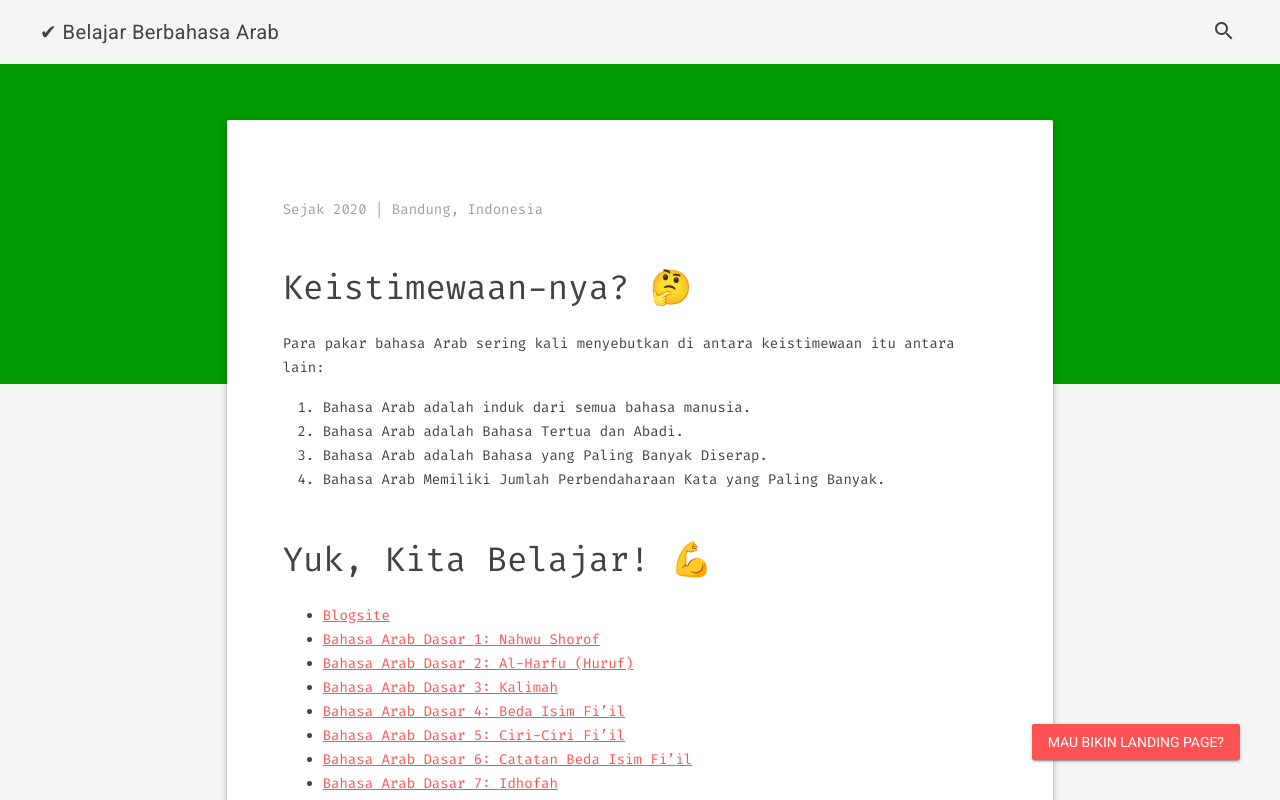
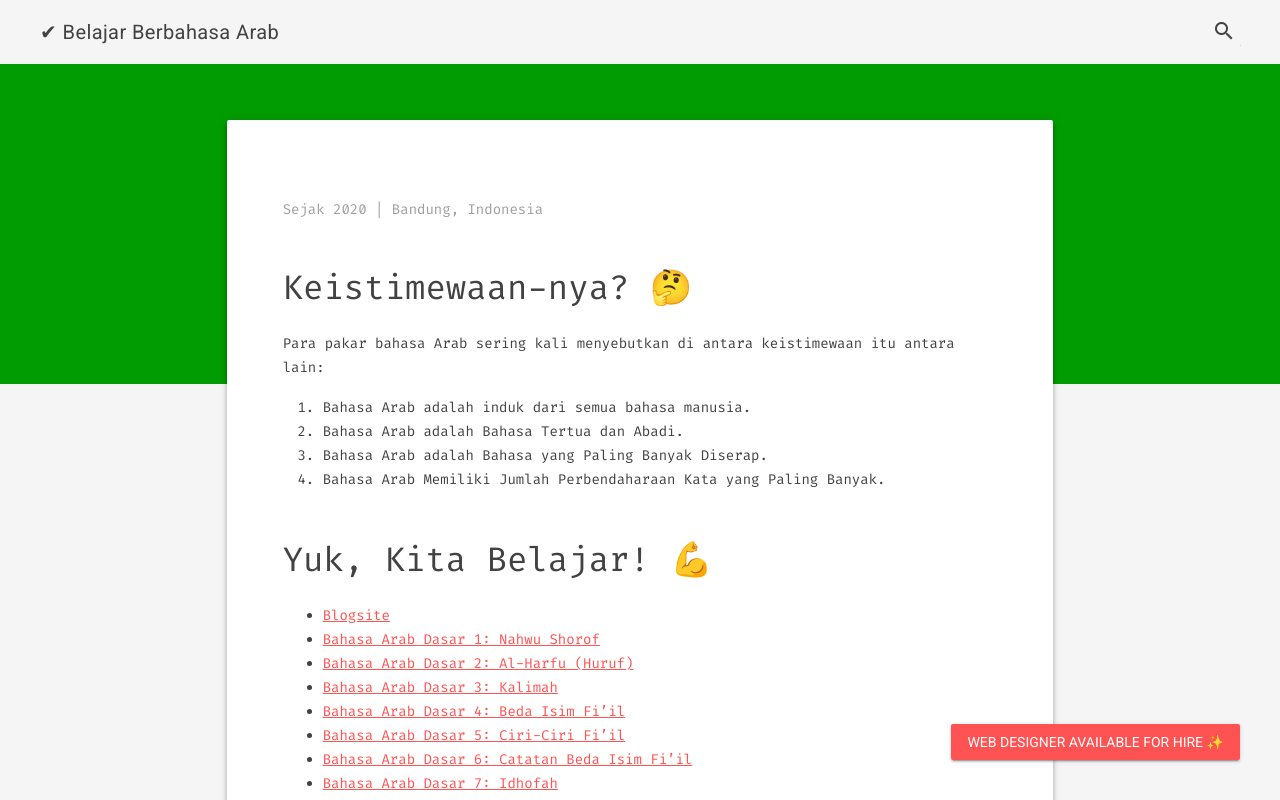
Before and after one commit to nisacodelifings/ibba, a plain HTML site: page index.html in a window 1280 px wide. Drawn offline with nearby package versions, Linux system fonts and the light colour scheme.

Commit message:
Update index.html

```diff
--- a/index.html
+++ b/index.html
@@ -209,7 +209,7 @@
             </footer>
         </main>
     </div>
-    <a href="https://codelifings.netlify.com" target="_blank" id="view-source" class="mdl-button mdl-js-button mdl-button--raised mdl-js-ripple-effect mdl-color--accent mdl-color-text--accent-contrast">Mau bikin Landing page?</a>
+    <a href="https://www.nisacodelifings.space" target="_blank" id="view-source" class="mdl-button mdl-js-button mdl-button--raised mdl-js-ripple-effect mdl-color--accent mdl-color-text--accent-contrast">Web Designer Available for hire ✨</a>
     <script src="https://code.getmdl.io/1.3.0/material.min.js"></script>
 </body>
 
```
